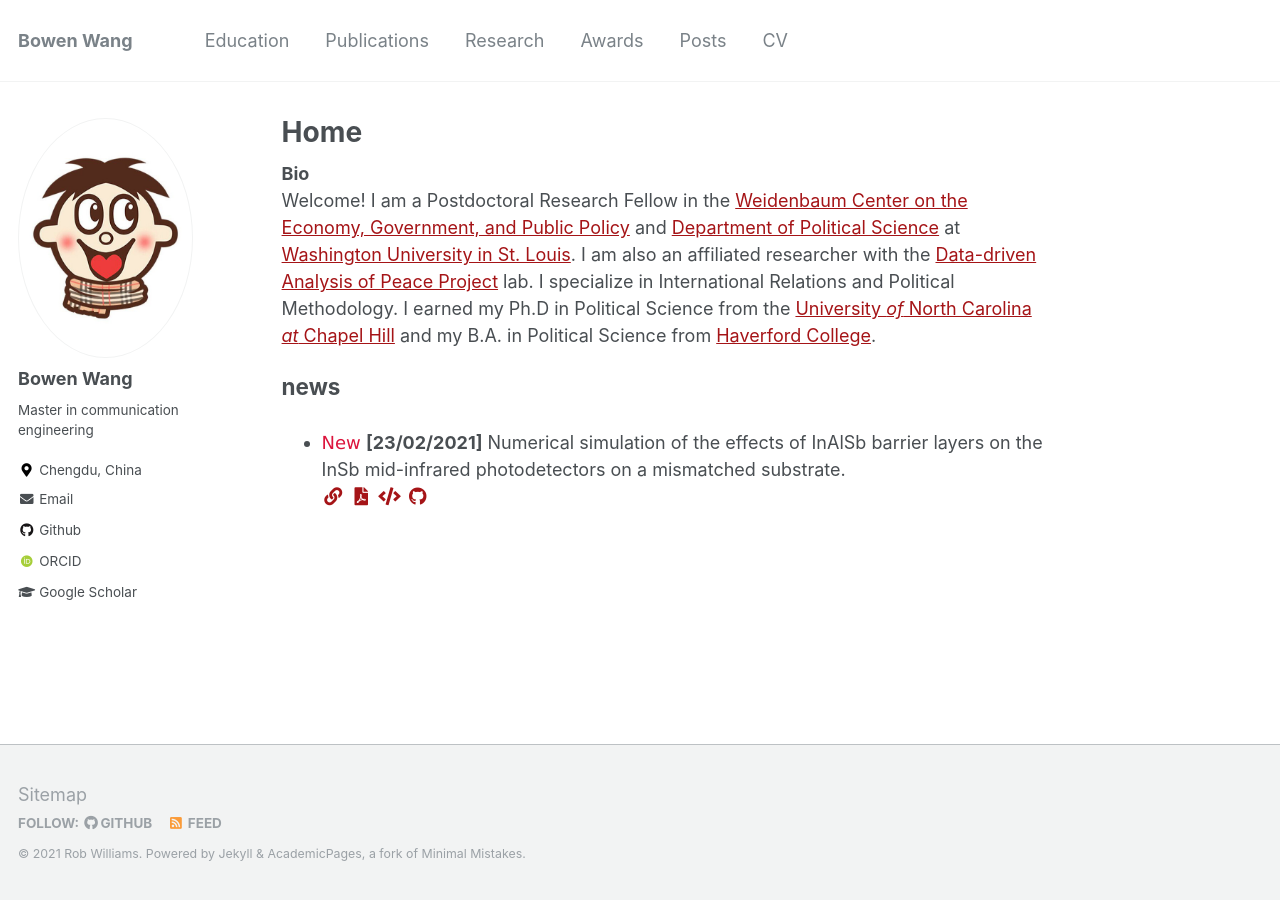
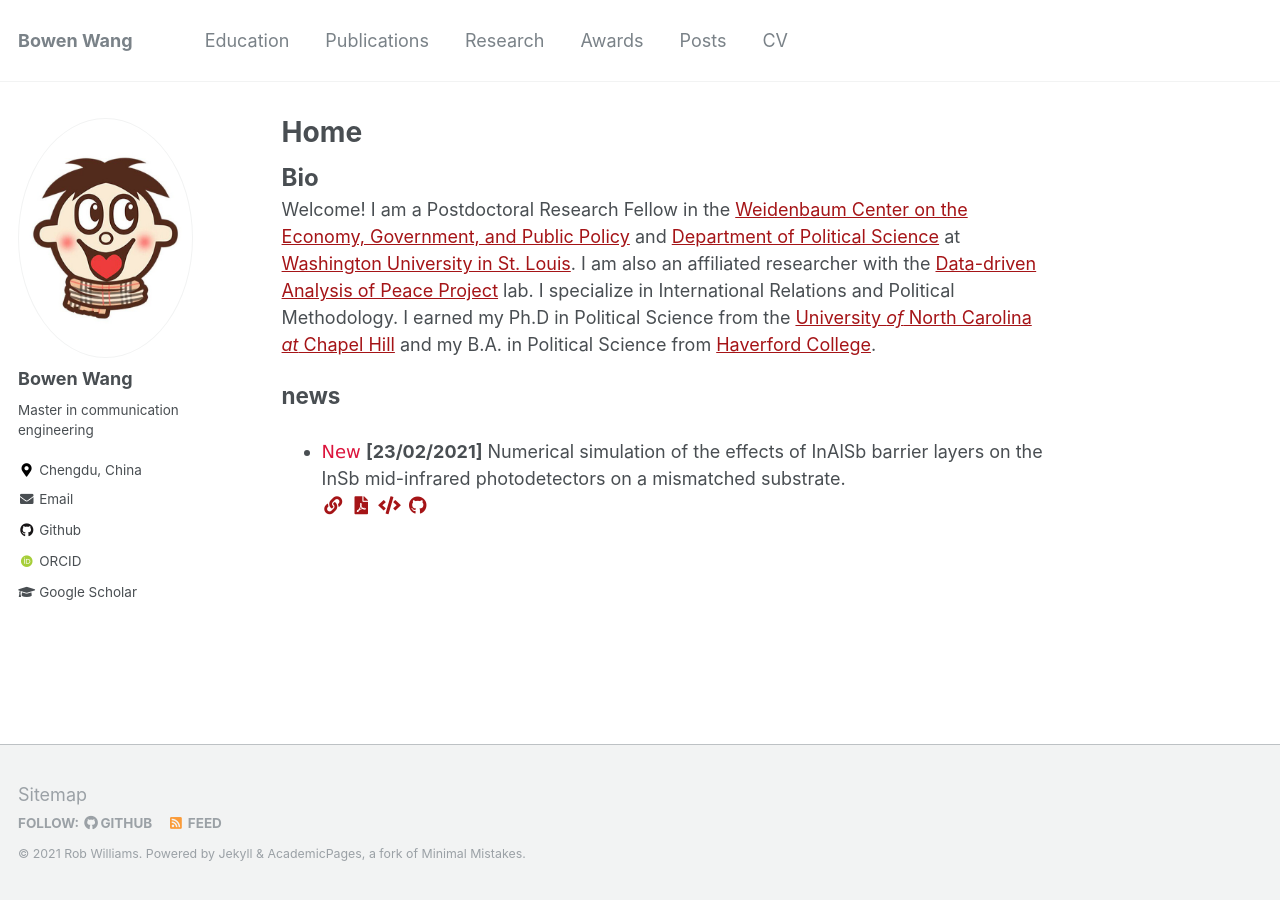
Before and after one commit to BW-Wang/BW-Wang.github.io, a Jekyll site: the page built from _pages/about.md, in a window 1280 px wide. Built offline with Jekyll 4.4.1, drawn with Linux system fonts in a browser that asks for light colours; some web fonts are replaced.

Commit message:
Update about.md

```diff
--- a/_pages/about.md
+++ b/_pages/about.md
@@ -8,7 +8,7 @@
   - /about.html
 ---
 
-<font size=4><b>Bio</b></font>
+<font size=5><b>Bio</b></font>
 
 Welcome! I am a Postdoctoral Research Fellow in the
 [Weidenbaum Center on the Economy, Government, and Public Policy](https://wc.wustl.edu/)
```
